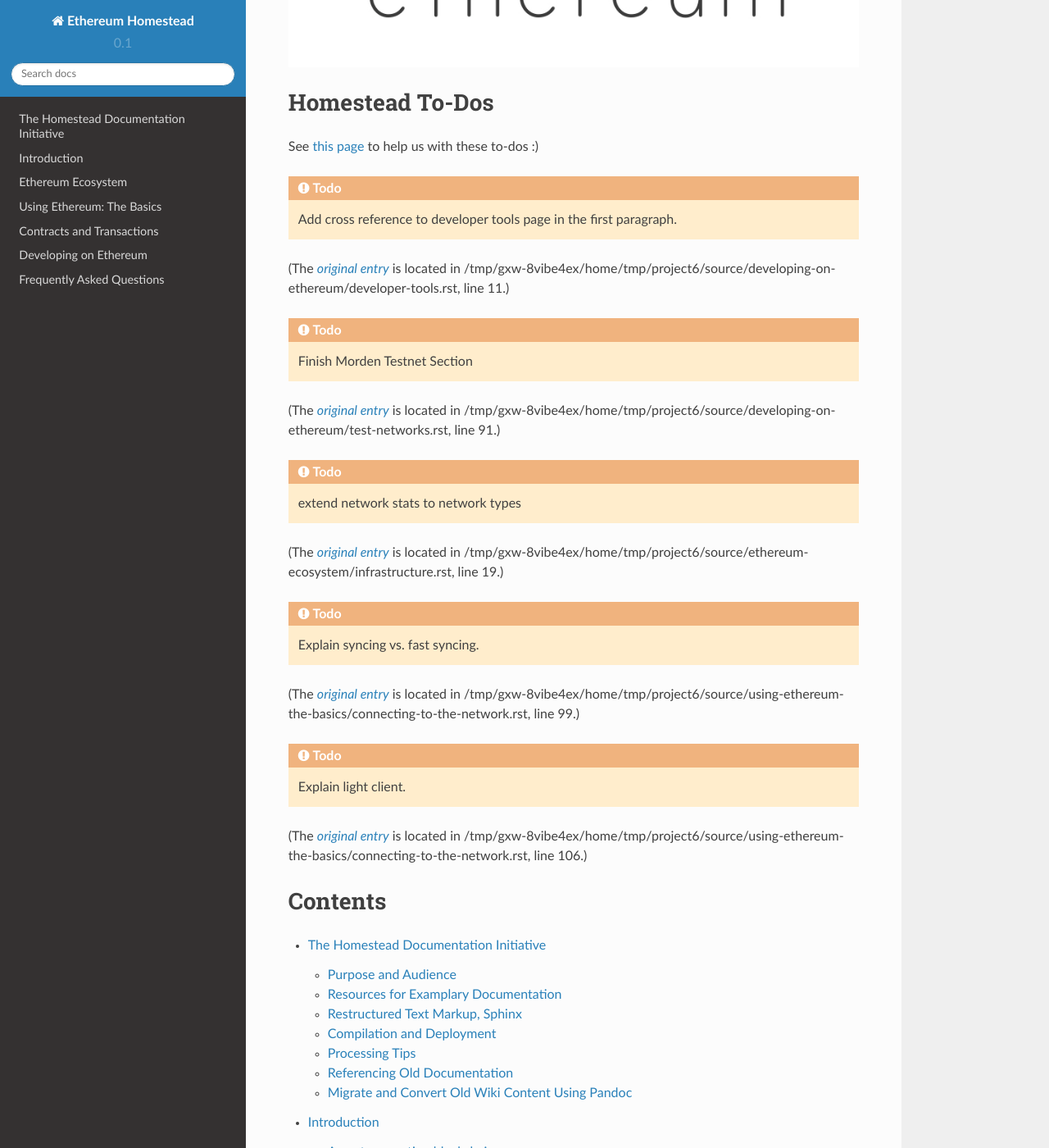
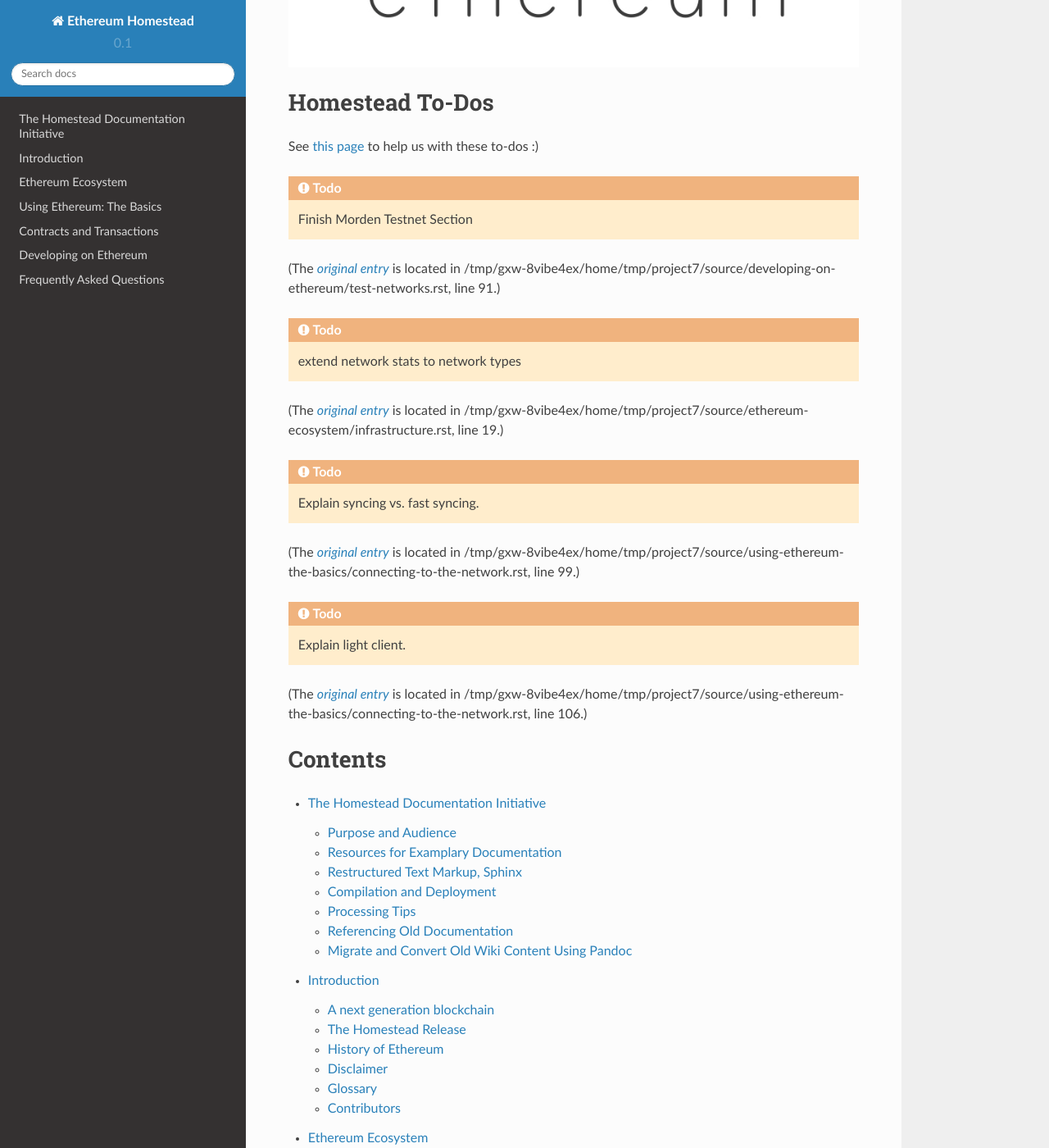
Before and after one commit to ethereum/homestead-guide, a Sphinx documentation site: the page built from source/index.rst, in a window 1280 px wide and 1400 px high, scrolled down 541 px. Shown: the whole window at 82% size. Built offline with Sphinx 7.4.7 and the Read the Docs theme 2.0.0, drawn with Linux system fonts in a browser that asks for light colours.

```diff
--- a/source/contracts-and-transactions/contracts.rst
+++ b/source/contracts-and-transactions/contracts.rst
@@ -280,7 +280,7 @@ Now all the function calls specified in the ABI are made available on the
 contract instance. You can just call those methods on the contract instance
 in one of two ways.
 
-.. code-block::
+.. code-block:: js
 
     > myMultiply7.multiply.sendTransaction(3, {from: address})
     "0x12345"
--- a/source/developing-on-ethereum/developer-tools.rst
+++ b/source/developing-on-ethereum/developer-tools.rst
@@ -4,19 +4,27 @@ Developer Tools
 As a Ðapp developer you have five main resources which allow Ðapp
 development.
 
+
 Five Primary Resources
 ================================================================================
-ÐApp development requires an understanding of the Web3 Javascript API, the JSON RPC API, and the Solidity programming language. Note: There are developer tools that help you develop, test, and deploy ÐApps in a way that automatically utilizes the resources listed below.
+ÐApp development requires an understanding of the Web3 Javascript API, the JSON RPC API, and the Solidity programming language.
 
-.. todo::
+.. note:: There are developer tools that help you develop, test, and deploy ÐApps in a way that automatically utilizes the resources listed below.
 
-   Add cross reference to developer tools page in the first paragraph.
 
--  `Web3 JavaScript API <https://github.com/ethereum/wiki/wiki/JavaScript-API>`__ - This is the main JavaScript SDK to use when you want to interact with an Ethereum node.
--  `JSON RPC API <https://github.com/ethereum/wiki/wiki/JSON-RPC>`__ - This is the low level JSON RPC 2.0 interface to interface with a node. This API is used by the `Web3 JavaScript API <https://github.com/ethereum/wiki/wiki/JavaScript-API>`__.
--  `Solidity Documentation <https://solidity.readthedocs.org/en/latest/>`__ - Solidity is the Ethereum developed Smart Contract language, which compiles to EVM (Ethereum Virtual Machine) opcodes.
--  `test-networks`_ - Test networks help developers develop and test Ethereum code and network interactions without spending their own Ether on the main network. Test network options are listed below.
-- `IDE or Development Framework`_. This assists you in developing, debugging, and deploying Ethereum applications.
+* `Web3 JavaScript API <https://github.com/ethereum/wiki/wiki/JavaScript-API>`__ - This is the main
+  JavaScript SDK to use when you want to interact with an Ethereum node.
+* `JSON RPC API <https://github.com/ethereum/wiki/wiki/JSON-RPC>`__ - This is
+  the low level JSON RPC 2.0 interface to interface with a node. This API is
+  used by the `Web3 JavaScript API <https://github.com/ethereum/wiki/wiki/JavaScript-API>`__.
+* `Solidity Documentation <https://solidity.readthedocs.org/en/latest/>`__ -
+  Solidity is the Ethereum developed Smart Contract language, which compiles to
+  EVM (Ethereum Virtual Machine) opcodes.
+* :ref:`test-networks` - Test networks help developers develop and test
+  Ethereum code and network interactions without spending their own Ether on
+  the main network. Test network options are listed below.
+* :ref:`IDE-or-development-framework`. This assists you in developing,
+  debugging, and deploying Ethereum applications.
 
 
 .. _ethereum-high-level-languages:
@@ -75,6 +85,7 @@ TODO
 * `Embark <https://iurimatias.github.io/embark-framework/>`__ - Embark is a Ðapp development framework written in JavaScript.
 * `EtherScripter \(obsolete, discontinued\) <http://etherscripter.com/0-5-1/>`_
 * `Resilience Raw Transaction Broadcaster <https://github.com/resilience-me/broadcaster/>`_
+
 
 Base Layer Services
 =================================================
@@ -107,8 +118,10 @@ having to actually pay the high gas costs of executing them on-chain.
 .. _computation_market_main_website: http://www.ethereum-computation-market.com/
 .. _computation_market_documentation: http://docs.ethereum-computation-market.com/
 
+
 The EVM
 ================================================================================
+
 The Ethereum Virtual Machine (EVM) is the runtime environment for smart contracts in Ethereum. It is not only sandboxed, but actually completely isolated, which means that code running inside the EVM has no access to network, filesystem, or other processes. Smart contracts even have limited access to other smart contracts.
 
 Contracts live on the blockchain in an Ethereum-specific binary format (EVM bytecode). However, contracts are typically written in an Ethereum high level language, compiled into byte code using an EVM compiler, and finally uploaded on the blockchain using an Ethereum client.
--- a/source/frequently-asked-questions/frequently-asked-questions.rst
+++ b/source/frequently-asked-questions/frequently-asked-questions.rst
@@ -19,6 +19,7 @@ Frequently Asked Questions
 
 * **How can I use Ethereum to get information about the future?**
   Augur and Gnosis are building prediction markets that try to gather the best information about uncertain future events. Besides that, there are also other interesting Ethereum-related projects on the market:
+
     * `Swarm <https://www.youtube.com/watch?v=VOC45AgZG5Q&index=11&list=PLJqWcTqh_zKHQUFX4IaVjWjfT2tbS4NVk>`_
     * `IPFS <http://ipfs.io>`_
     * `Ethercasts  <http://dapps.ethercasts.com/>`_
```
Also changed, not shown: other parts of source/developing-on-ethereum/developer-tools.rst (+2 -0 lines), rst_lint.py (+6 -2 lines).
